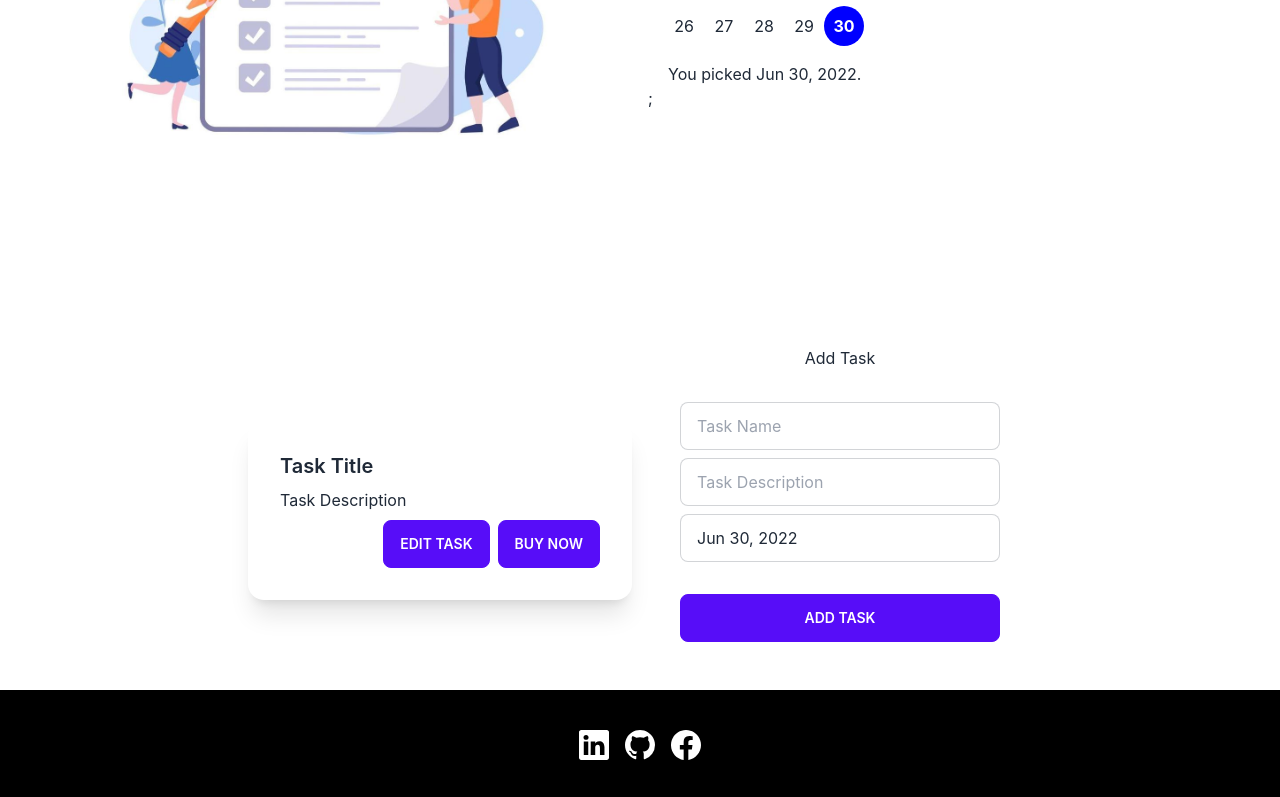
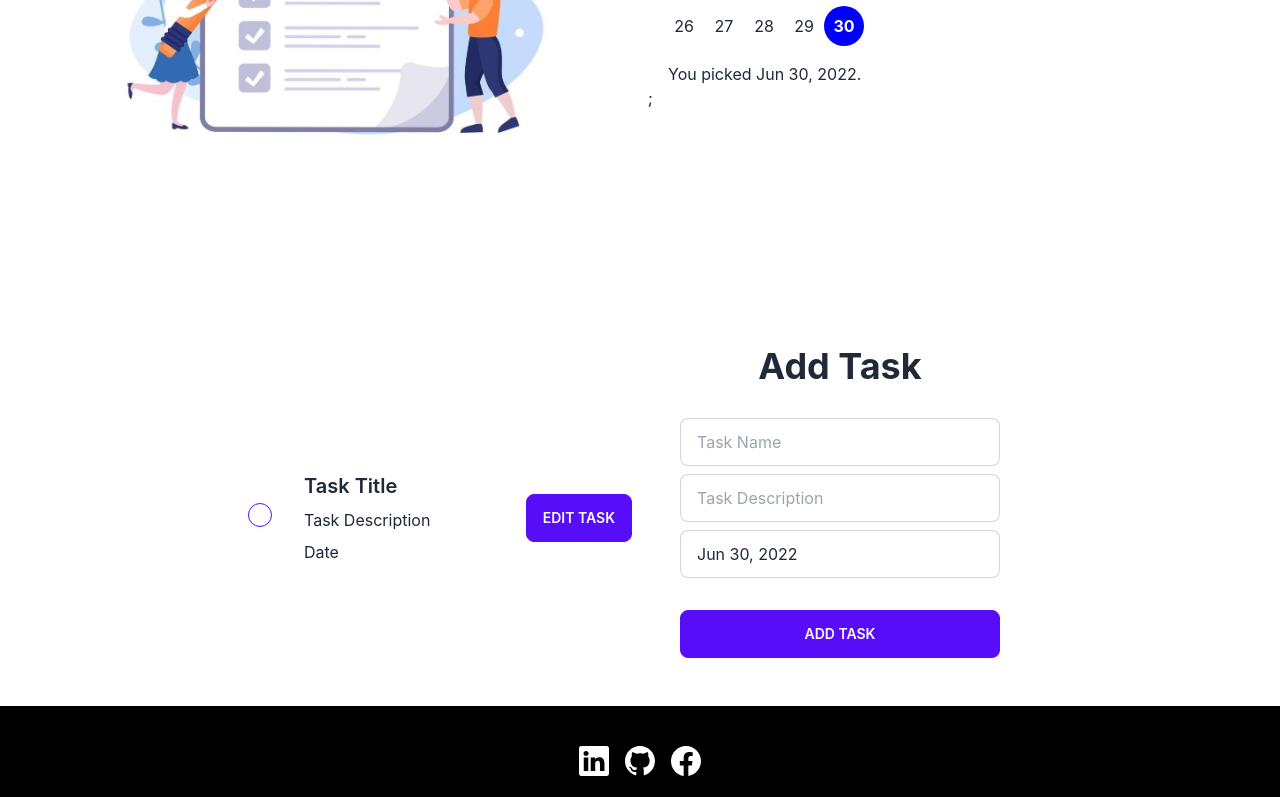
Before and after one commit to md-najmul-haque/etask, a React (Create React App) app: page / in a window 1280 px wide. Shown: the part 534-1331 px from the top of the page. Built offline with nearby package versions, Linux system fonts and the light colour scheme.

Commit message:
radio button added

```diff
--- a/src/Pages/ToDo/ToDo.js
+++ b/src/Pages/ToDo/ToDo.js
@@ -9,19 +9,22 @@ const ToDo = ({ data }) => {
         <div class="hero">
             <div class="hero-content flex-col lg:flex-row">
                 <div class="text-center lg:text-left">
-                    <div class="card w-96 bg-base-100 shadow-xl">
-                        <div class="card-body">
+                    <div class="card w-96 bg-base-100 flex-row items-center">
+                        <div>
+                            <input type="radio" name="radio-2" class="radio radio-primary" />
+                        </div>
+                        <div class="card-body text-left">
                             <h2 class="card-title">Task Title</h2>
-                            <p>Task Description</p>
-                            <div class="card-actions justify-end">
-                                <button class="btn btn-primary">Edit Task</button>
-                                <button class="btn btn-primary">Buy Now</button>
-                            </div>
+                            <p className=''>Task Description</p>
+                            <p>Date</p>
+                        </div>
+                        <div class="card-actions justify-end">
+                            <button class="btn btn-primary">Edit Task</button>
                         </div>
                     </div>
                 </div>
                 <div class="card flex-shrink-0 w-full max-w-sm">
-                    <h2 className='mx-auto'>Add Task</h2>
+                    <h2 className='text-4xl font-bold mx-auto'>Add Task</h2>
                     <div class="card-body">
                         <div class="form-control">
                             <input type="text" placeholder="Task Name" class="input input-bordered" required />
```
